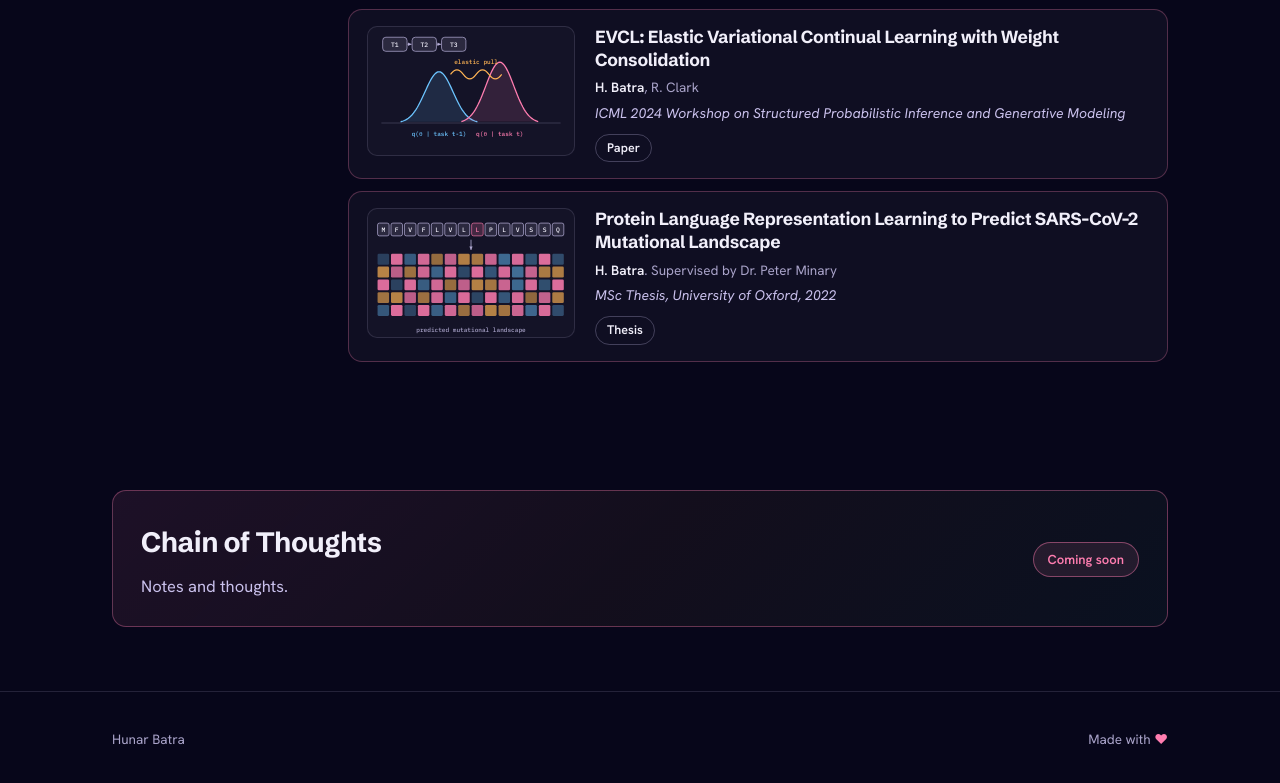
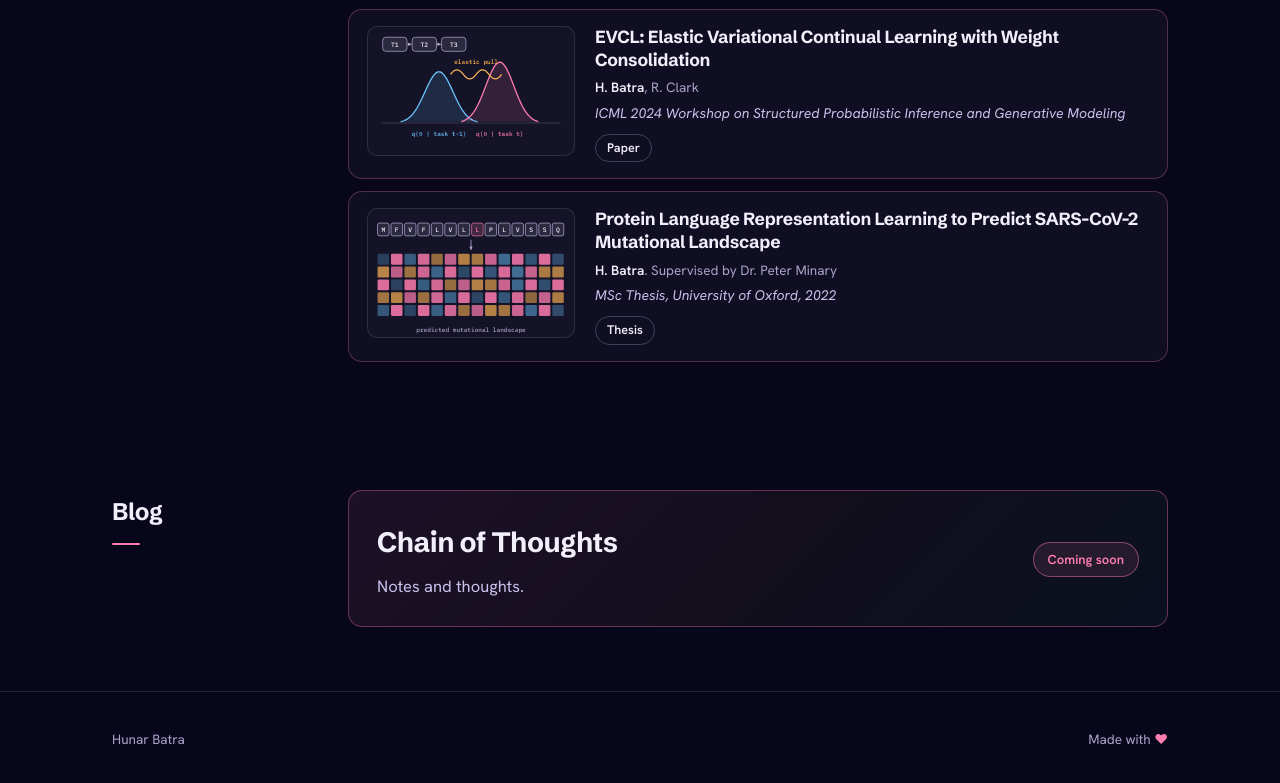
Before and after one commit to hunarbatra/hunarbatra.github.io, a plain HTML site: page index.html in a window 1280 px wide. Shown: the part 3215-3998 px from the top of the page. Drawn offline with Linux system fonts and the light colour scheme.

Commit message:
Update website content

```diff
--- a/index.html
+++ b/index.html
@@ -121,7 +121,6 @@ section .wrap{display:grid;grid-template-columns:180px minmax(0,1fr);column-gap:
 section .wrap>h2{grid-column:1;grid-row:1 / span 30;align-self:start;position:sticky;top:96px;padding-top:2px}
 section .wrap>h2::after{content:'';display:block;width:28px;height:2px;border-radius:2px;margin-top:12px;background:var(--pink)}
 section .wrap>*:not(h2){grid-column:2}
-#blog .wrap>*{grid-column:1 / -1}
 @media (max-width:820px){section .wrap{grid-template-columns:1fr}section .wrap>h2{position:static;grid-row:auto}section .wrap>*:not(h2){grid-column:1}}
 .grid2{display:grid;grid-template-columns:1.1fr .9fr;gap:40px}
 @media (max-width:820px){.grid2{grid-template-columns:1fr}}
@@ -269,6 +268,7 @@ footer a:hover{color:var(--hi)}
 
 
 <section id="blog"><div class="wrap">
+  <h2>Blog</h2>
   <div class="card cot">
     <div><h3>Chain of Thoughts</h3>
       <p>Notes and thoughts.</p></div>
```
